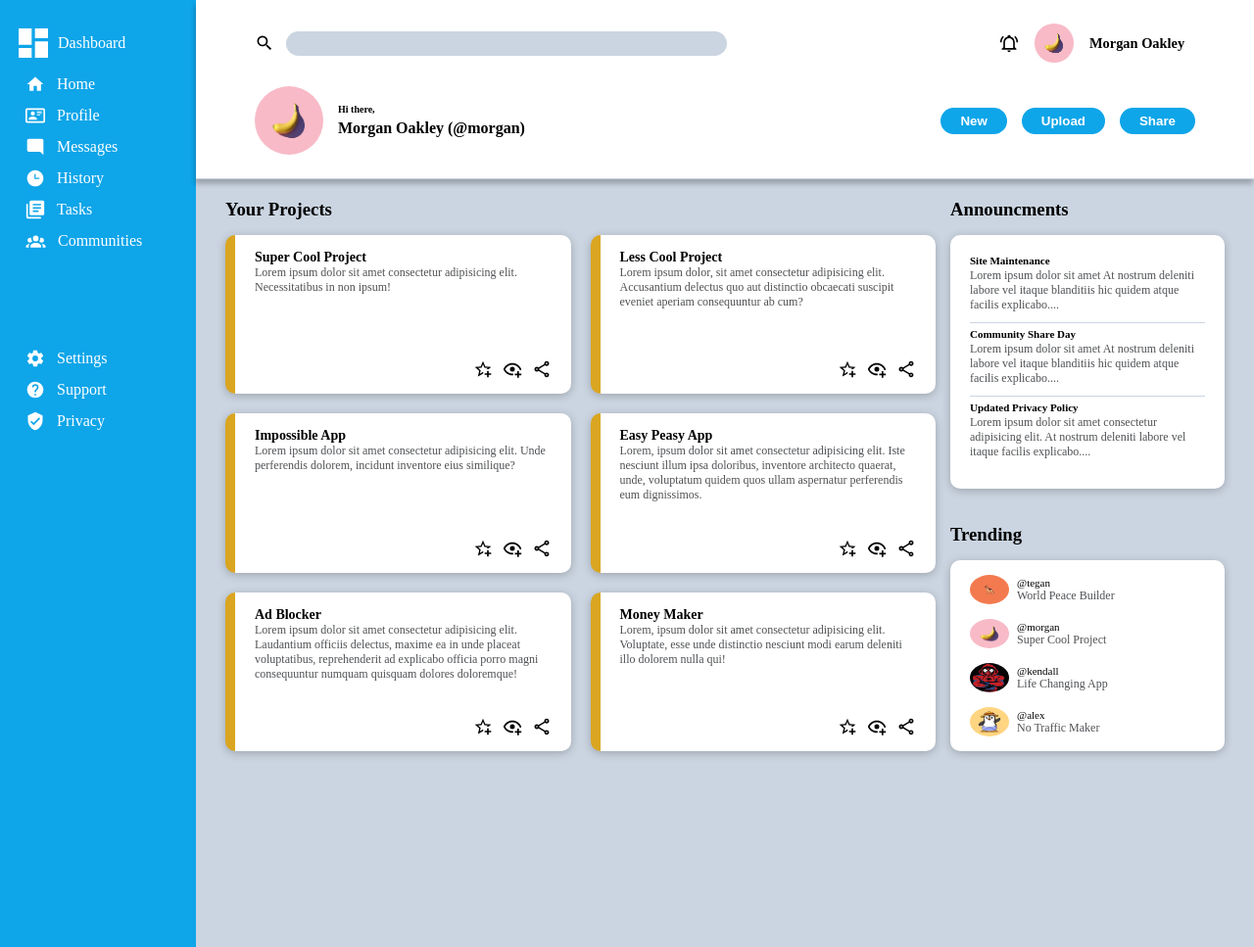
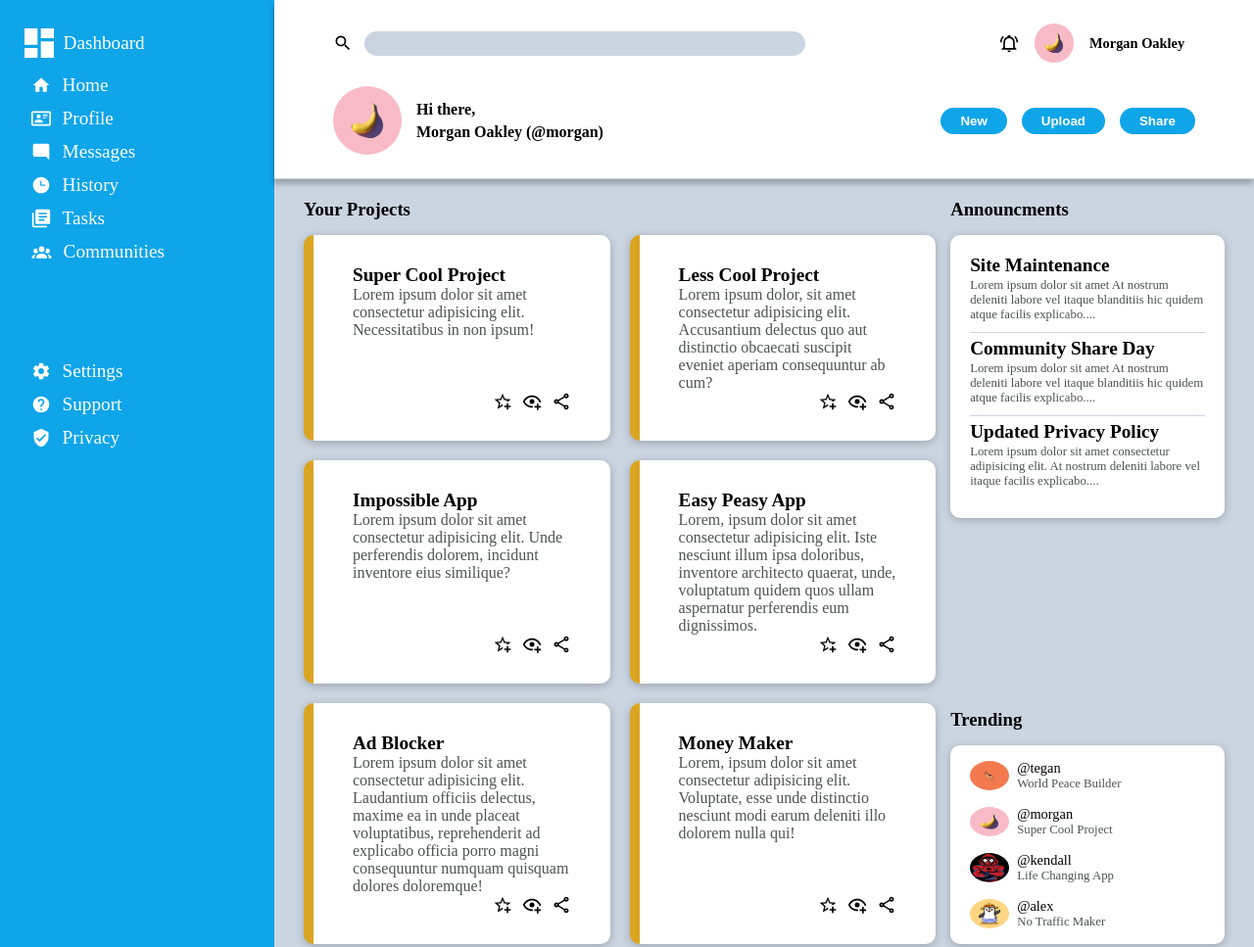
Before and after one commit to Decay0x/Admin-Dashboard, a plain HTML site: page index.html in a window 1280 px wide. Shown: the top 967 px of the page at 98% size. Drawn offline with Linux system fonts and the light colour scheme.

Commit message:
made the font-sizes bigger

```diff
--- a/styles.css
+++ b/styles.css
@@ -10,7 +10,7 @@ body {
     'sidebar header header header'
     'sidebar main main main'
     'sidebar main main main';
-  grid-template-columns: 200px auto;
+  grid-template-columns: 280px auto;
   grid-template-rows: 1fr 100%;
   background-color: #cbd5e1;
 }
@@ -27,7 +27,7 @@ header {
 
 .headerContainer {
   padding: 12px 30px;
-  max-width: 1220px;
+  max-width: 1380px;
   width: 100%;
   gap: 15px;
 }
@@ -83,7 +83,7 @@ main {
     'projects projects sideNote';
   grid-auto-rows: max-content;
   padding: 20px 30px;
-  max-width: 1220px;
+  max-width: 1380px;
   width: 100%;
   gap: 15px;
 }
@@ -117,6 +117,7 @@ svg:hover {
   gap: 70px;
   background-color: #0ea5e9;
   color: white;
+  font-size: 1.2rem;
 }
 
 .sidebar ul {
@@ -155,14 +156,14 @@ svg:hover {
 }
 
 .userInfoDet {
-  font-size: 10px;
+  font-size: 1rem;
   display: flex;
   flex-flow: column wrap;
   gap: 5px;
 }
 
 .userInfo p span {
-  font-size: 16px;
+  font-size: 1rem;
 }
 
 .btnContainer {
@@ -199,19 +200,19 @@ svg:hover {
   flex-flow: column nowrap;
   justify-content: space-between;
   border-left: 10px solid goldenrod;
-  padding: 15px 20px;
+  padding: 30px 40px;
   background-color: white;
   width: 100%;
   box-shadow: 0px 2px 10px 0px rgba(0, 0, 0, 0.23);
   border-radius: 10px;
 }
 
-.project h4 {
-  font-size: 14px;
+.projectText h4 {
+  font-size: 1.2rem;
 }
 
-.project p {
-  font-size: 12px;
+.projectText p {
+  font-size: 1rem;
   color: #4f5154;
 }
 
@@ -245,12 +246,12 @@ svg:hover {
 }
 
 .announcment h4 {
-  font-size: 11px;
+  font-size: 1.2rem;
   margin: 5px 0 2px 0;
 }
 
 .announcment p {
-  font-size: 12px;
+  font-size: 0.8rem;
   border-bottom: 1px solid #cbd5e1;
   padding-bottom: 10px;
   margin-bottom: 5px;
@@ -293,14 +294,14 @@ svg:hover {
 
 
 .userTrending p {
-  font-size: 12px;
+  font-size: 0.8rem;
   display: flex;
   flex-flow: column wrap;
   color: #4f5154;
 }
 
 .userTrending span {
-  font-size: 11px;
+  font-size: 0.9rem;
   color: black;
   font-weight: medium;
 }
```
